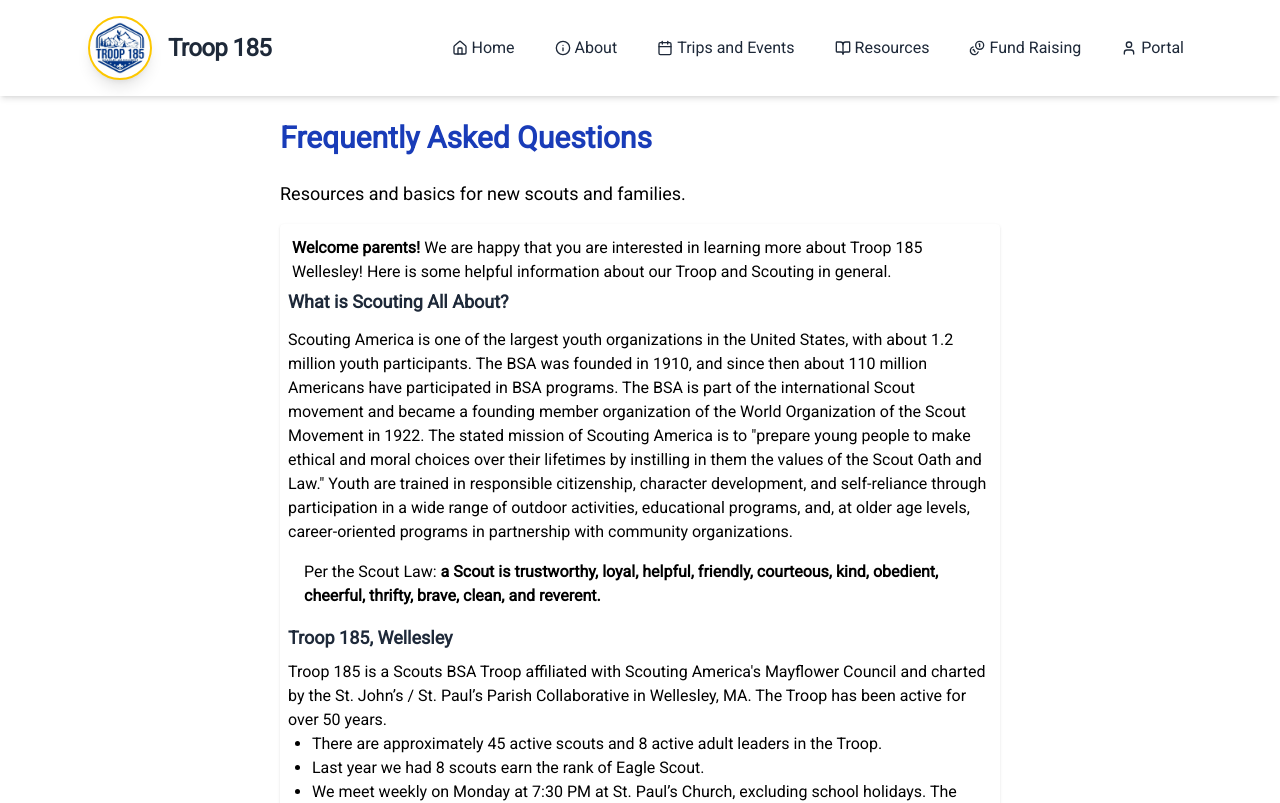
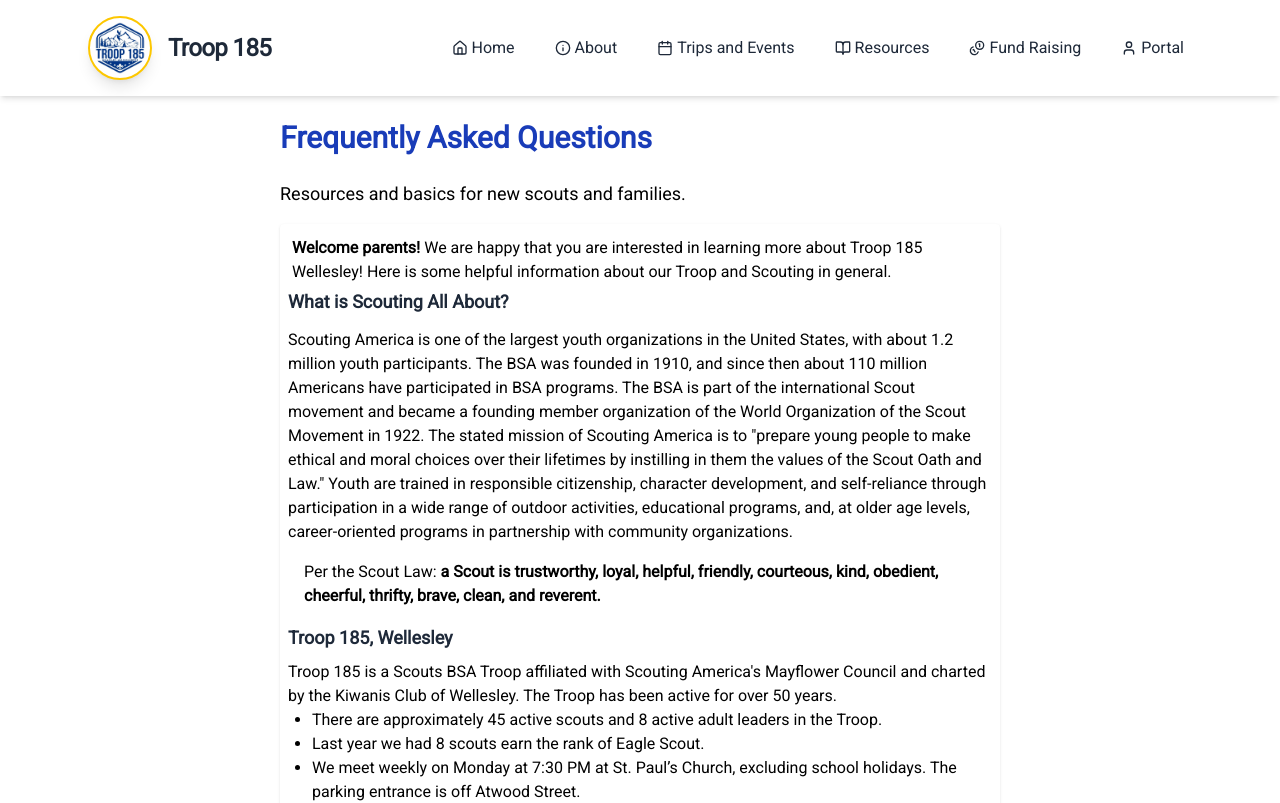
Before and after one commit to B00M3000/Troop-185, a SvelteKit app: page /resources/faq in a window 1280 px wide. Shown: the top 803 px of the page. Built offline with nearby package versions, Linux system fonts and the light colour scheme.

Commit message:
updated year, and change chartered org to Kawanis

```diff
--- a/src/routes/(public)/Footer.svelte
+++ b/src/routes/(public)/Footer.svelte
@@ -40,6 +40,6 @@
             <a href="/resources/calendar" class="hover:text-yellow-300 transition-colors" target="_top">Calendar</a>
             <a href="/resources/forms" class="hover:text-yellow-300 transition-colors" target="_top">Forms</a>
         </div>
-        <span class="text-sm text-gray-400">© 2025 Troop 185. All Rights Reserved.</span>
+        <span class="text-sm text-gray-400">© 2026 Troop 185. All Rights Reserved.</span>
     </div>
 </footer>
--- a/src/routes/(public)/resources/faq/+page.svelte
+++ b/src/routes/(public)/resources/faq/+page.svelte
@@ -16,7 +16,7 @@
       <p class="p-4">Per the Scout Law: <strong>a Scout is trustworthy, loyal, helpful, friendly, courteous, kind, obedient, cheerful, thrifty, brave, clean, and reverent.</strong>
       </p>
       <h3 class="text-lg font-semibold text-gray-800 mb-2">Troop 185, Wellesley</h3>
-      <p>Troop 185 is a Scouts BSA Troop affiliated with Scouting America's Mayflower Council and charted by the St. John’s / St. Paul’s Parish Collaborative in Wellesley, MA. The Troop has been active for over 50 years.</p>
+      <p>Troop 185 is a Scouts BSA Troop affiliated with Scouting America's Mayflower Council and charted by the Kiwanis Club of Wellesley. The Troop has been active for over 50 years.</p>
       <ul class="list-disc pl-6 mb-8">
       <li>There are approximately 45 active scouts and 8 active adult leaders in the Troop.</li>
       <li>Last year we had 8 scouts earn the rank of Eagle Scout.</li>
```
